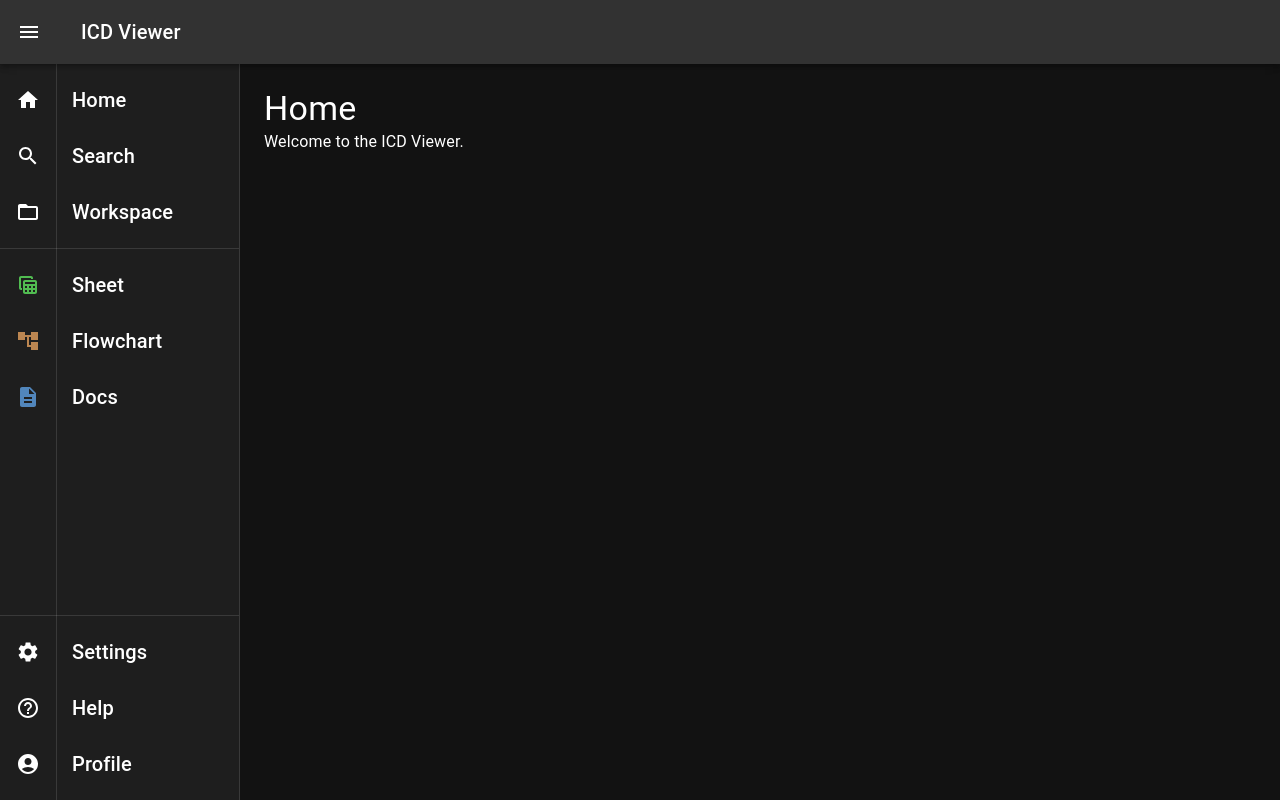
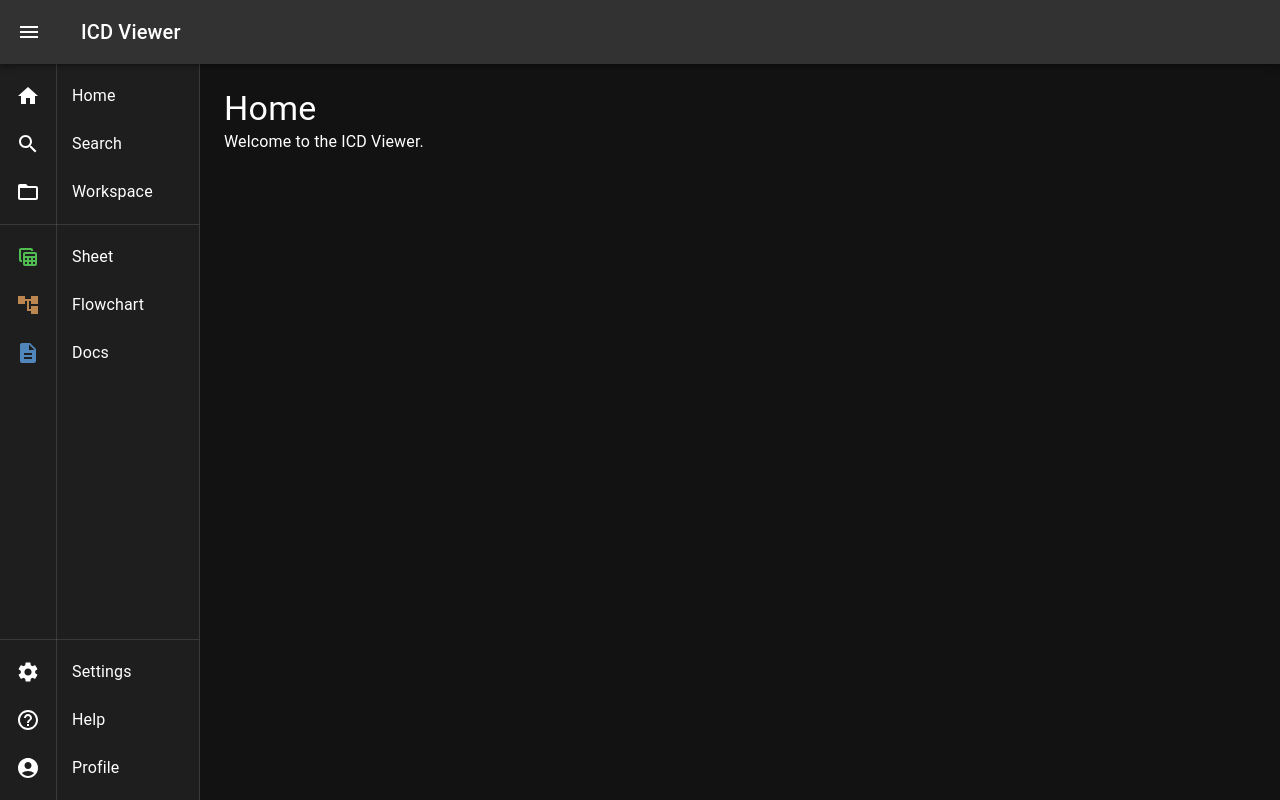
Before and after one commit to hoon9732/devenv_vault, a React (Create React App) app in the folder gui/: page / in a window 1280 px wide. Built offline with nearby package versions, Linux system fonts and the light colour scheme.

Commit message:
Automated backup 2025-10-01  9:32:11.59

```diff
--- a/gui/src/components/SecondarySidebar.js
+++ b/gui/src/components/SecondarySidebar.js
@@ -135,7 +135,25 @@ const SecondarySidebar = ({ open, setOpen, workspacePath, setWorkspacePath, uiSc
             <Tooltip title={t('Close Sidebar')} TransitionProps={{ timeout: 0 }} placement="top" PopperProps={{ modifiers: [{ name: 'offset', options: { offset: [0, -8] } }] }}><IconButton onClick={handleClose}><CloseIcon /></IconButton></Tooltip>
           </Box>
         </Toolbar>
-        <Box sx={{ overflowY: 'scroll', flexGrow: 1 }}>
+        <Box sx={{
+          flexGrow: 1,
+          overflowY: 'auto',
+          overflowX: 'auto',
+          '&::-webkit-scrollbar': {
+            width: '12px',
+            height: '12px',
+          },
+          '&::-webkit-scrollbar-track': {
+            backgroundColor: 'transparent',
+          },
+          '&::-webkit-scrollbar-thumb': {
+            backgroundColor: (theme) => theme.palette.mode === 'dark' ? '#555' : '#ccc',
+            borderRadius: '6px',
+          },
+          '&::-webkit-scrollbar-thumb:hover': {
+            backgroundColor: (theme) => theme.palette.mode === 'dark' ? '#777' : '#aaa',
+          }
+        }}>
           {isResizing && <Box sx={{ position: 'absolute', inset: 0, zIndex: 1, backgroundColor: 'rgba(0,0,0,0.05)' }} />}
           {renderTree && workspacePath ? (
             <TreeView
--- a/gui/src/components/Sidebar.js
+++ b/gui/src/components/Sidebar.js
@@ -22,7 +22,7 @@ import DescriptionIcon from '@mui/icons-material/Description';
 
 import { useLanguage } from '../contexts/LanguageContext';
 
-const drawerWidth = 240;
+const drawerWidth = 200;
 
 const openedMixin = (theme) => ({
   width: drawerWidth,
@@ -117,7 +117,7 @@ const Sidebar = ({ open, handleSecondaryToggle, handleModalOpen, handleHelpClick
             <ListItem key={item.text} disablePadding onClick={() => handleSecondaryToggle(item)}>
               <ListItemButton>
                 <ListItemIcon>{item.icon}</ListItemIcon>
-                <ListItemText primary={item.text} primaryTypographyProps={{ variant: 'h6' }} />
+                <ListItemText primary={item.text} primaryTypographyProps={{ variant: 'body1' }} />
               </ListItemButton>
             </ListItem>
           ))}
@@ -131,7 +131,7 @@ const Sidebar = ({ open, handleSecondaryToggle, handleModalOpen, handleHelpClick
             <ListItem key={item.text} disablePadding onClick={() => handleSecondaryToggle(item)}>
               <ListItemButton>
                 <ListItemIcon sx={{ color: item.color }}>{item.icon}</ListItemIcon>
-                <ListItemText primary={item.text} primaryTypographyProps={{ variant: 'h6' }} />
+                <ListItemText primary={item.text} primaryTypographyProps={{ variant: 'body1' }} />
               </ListItemButton>
             </ListItem>
           ))}
@@ -145,7 +145,7 @@ const Sidebar = ({ open, handleSecondaryToggle, handleModalOpen, handleHelpClick
               <ListItem key={item.text} disablePadding onClick={() => handleBottomNavClick(item)}>
                 <ListItemButton>
                   <ListItemIcon>{item.icon}</ListItemIcon>
-                  <ListItemText primary={item.text} primaryTypographyProps={{ variant: 'h6' }} />
+                  <ListItemText primary={item.text} primaryTypographyProps={{ variant: 'body1' }} />
                 </ListItemButton>
               </ListItem>
             ))}
```
